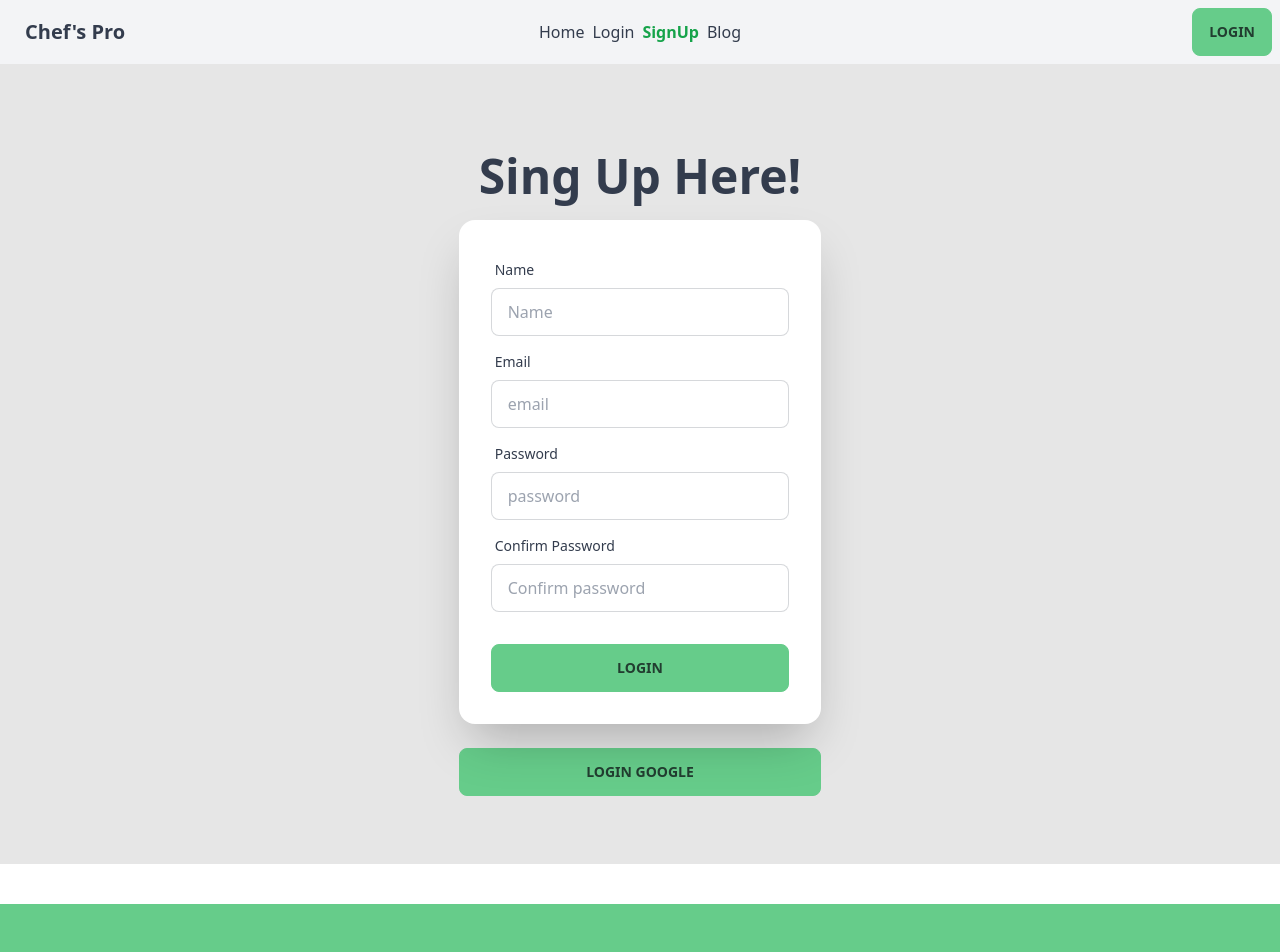
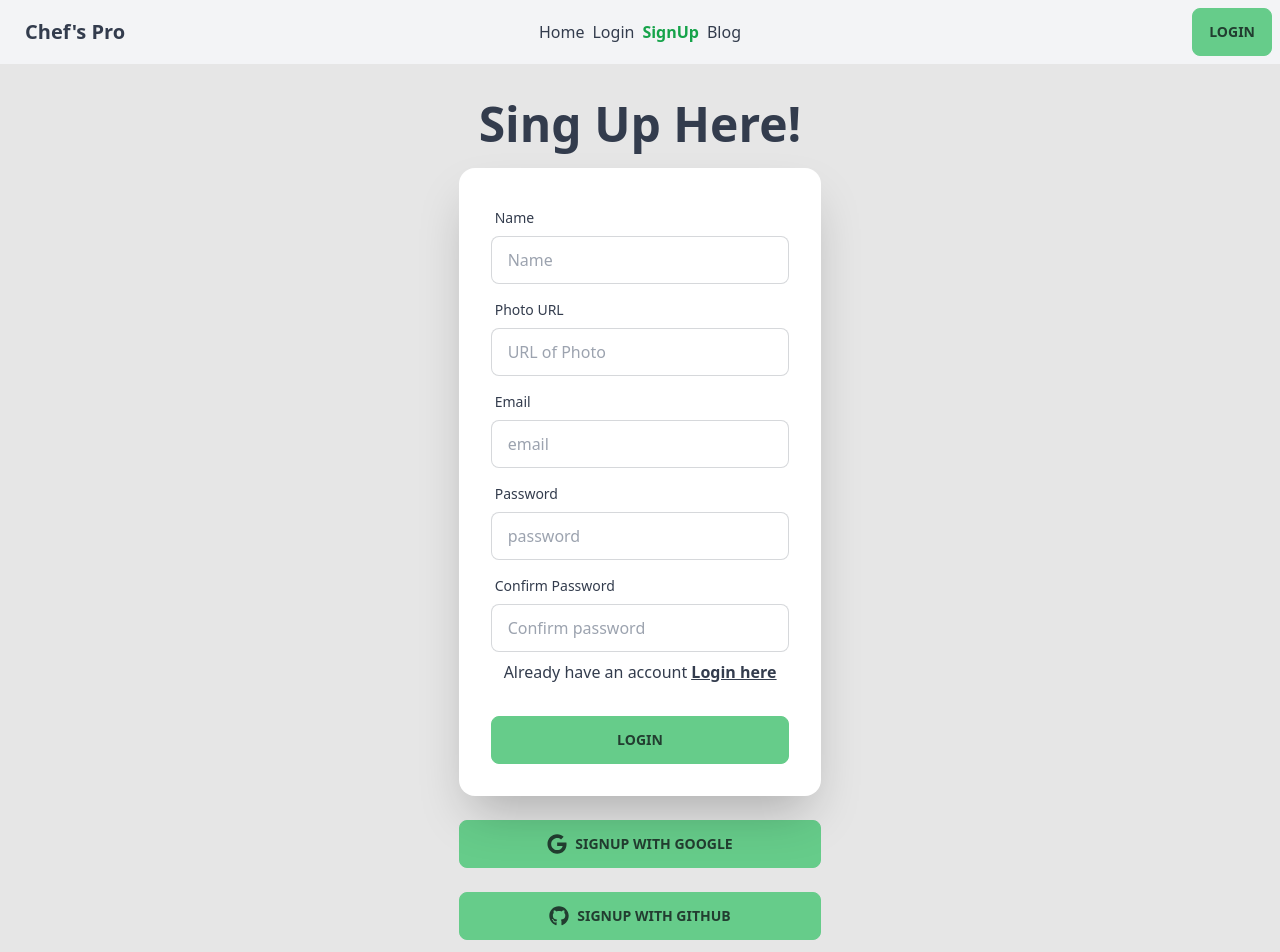
Before and after one commit to Sifat-E-Sadakin/Chef-s-Pro, a React (Vite) app: page /signUp in a window 1280 px wide. Shown: the top 952 px of the page. Built offline with nearby package versions, Linux system fonts and the light colour scheme; no server answers.

Commit message:
signUp page implemented

```diff
--- a/src/Components/Login/Login.jsx
+++ b/src/Components/Login/Login.jsx
@@ -43,20 +43,20 @@ const Login = () => {
                                 <label className="label">
                                     <span className="label-text">Email</span>
                                 </label>
-                                <input name='email' type="email" placeholder="email" className="input input-bordered" />
+                                <input required name='email' type="email" placeholder="email" className="input input-bordered" />
                             </div>
                             <div className="form-control">
                                 <label className="label">
                                     <span className="label-text">Password</span>
                                 </label>
-                                <input type="password" name='password' placeholder="password" className="input input-bordered" />
+                                <input required type="password" name='password' placeholder="password" className="input input-bordered" />
                                 <label className="label">
                                     <a href="#" className="label-text-alt link link-hover">Forgot password?</a>
                                 </label>
                                 <label className="label">
                                     <p>First time in Chef's Pro <span className='link font-semibold'><ActiveLink to='/signUp'>Sign Up here</ActiveLink></span> </p>
                                 </label>
-                                {err &&  <p>{err}</p>}
+                                {err &&  <p className='text-warning'>{err}</p>}
                             </div>
                             <div className="form-control mt-6">
                                 <button className="btn btn-primary">Login</button>
--- a/src/Components/SignUp/SignUp.jsx
+++ b/src/Components/SignUp/SignUp.jsx
@@ -1,9 +1,11 @@
 import React, { useContext, useState } from 'react';
 import { userContext } from '../UserProvider/UserProvider';
+import ActiveLink from '../ActiveLink/ActiveLink';
+import { FaGoogle, FaGithub } from 'react-icons/fa';
 
 const SignUp = () => {
 
-    let {googlePopUp, createNewUser} = useContext(userContext);
+    let {googlePopUp, createNewUser, gitPopUp, update} = useContext(userContext);
 
     let [err, setErr] = useState(null)
 
@@ -15,6 +17,9 @@ const SignUp = () => {
         let email= event.target.email.value;
         let password = event.target.password.value;
         let confirmPassword = event.target.ConfirmPassword.value;
+        let name = event.target.name.value;
+        let photo = event.target.photo.value;
+
 
 
         console.log(email, password, confirmPassword);
@@ -33,15 +38,16 @@ const SignUp = () => {
             return;
 
         }
-        if(!/(?=.*[0-9])/.test(password)){
-            setErr('Password must contain a number')
-            return
+        // if(!/(?=.*[0-9])/.test(password)){
+        //     setErr('Password must contain a number')
+        //     return
 
-        }
+        // }
         createNewUser(email,password)
         .then(res =>{
             let user = res.user;
             console.log(user);
+            update(name, photo)
 
         }
 
@@ -63,20 +69,26 @@ const SignUp = () => {
                                         <label className="label">
                                             <span className="label-text">Name</span>
                                         </label>
-                                        <input name='name' type="text" placeholder="Name" className="input input-bordered" />
+                                        <input required name='name' type="text" placeholder="Name" className="input input-bordered" />
+                                    </div>
+                                    <div className="form-control">
+                                        <label className="label">
+                                            <span className="label-text">Photo URL</span>
+                                        </label>
+                                        <input name='photo' type="text" placeholder="URL of Photo" className="input input-bordered" />
                                     </div>
 
                                     <div className="form-control">
                                         <label className="label">
                                             <span className="label-text">Email</span>
                                         </label>
-                                        <input name='email' type="email" placeholder="email" className="input input-bordered" />
+                                        <input required name='email' type="email" placeholder="email" className="input input-bordered" />
                                     </div>
                                     <div className="form-control">
                                         <label className="label">
                                             <span className="label-text">Password</span>
                                         </label>
-                                        <input type="password" name='password' placeholder="password" className="input input-bordered" />
+                                        <input required type="password" name='password' placeholder="password" className="input input-bordered" />
 
                                     </div>
                                     <div className="form-control">
@@ -86,6 +98,7 @@ const SignUp = () => {
                                         <input type="password" name='ConfirmPassword' placeholder="Confirm password" className="input input-bordered" />
 
                                     </div>
+                                    <p>Already have an account  <span className='link font-semibold'><ActiveLink to='/login'>Login here</ActiveLink></span> </p>
                                     {err && <p className='text-accent'>{err}</p>}
                                     <div className="form-control mt-6">
                                         <button className="btn btn-primary">Login</button>
@@ -93,7 +106,10 @@ const SignUp = () => {
                                 </div>
                             </form>
                             <div className="form-control mt-6">
-                                <button onClick={googlePopUp} className="btn btn-primary">Login google</button>
+                                <button onClick={googlePopUp} className="btn btn-primary"><FaGoogle className='text-xl mr-2'></FaGoogle>SignUp with google</button>
+                            </div>
+                            <div className="form-control mt-6">
+                                <button onClick={gitPopUp} className="btn btn-primary"><FaGithub className='text-xl mr-2'></FaGithub>SignUp with github </button>
                             </div>
                         </div>
                     </div>
--- a/src/Components/UserProvider/UserProvider.jsx
+++ b/src/Components/UserProvider/UserProvider.jsx
@@ -1,5 +1,5 @@
 import React, { createContext, useEffect, useState } from 'react';
-import { getAuth, createUserWithEmailAndPassword, signInWithEmailAndPassword, onAuthStateChanged, signOut, GoogleAuthProvider, signInWithPopup, GithubAuthProvider } from "firebase/auth";
+import { getAuth, createUserWithEmailAndPassword, signInWithEmailAndPassword, onAuthStateChanged, signOut, GoogleAuthProvider, signInWithPopup, GithubAuthProvider, updateProfile } from "firebase/auth";
 import app from '../Firebase/Firebase.config';
 
 
@@ -61,6 +61,15 @@ const UserProvider = ({children}) => {
         return signInWithPopup(auth, gitProvider);
     }
 
+    let update =(name, photo)=>{
+        return updateProfile(auth.currentUser,{
+            displayName: name,
+            photoURL: photo
+
+        })
+
+    }
+
     let [chefs, setChefs] = useState([])
 
     useEffect(()=>{
@@ -78,7 +87,8 @@ const UserProvider = ({children}) => {
         logout,
         googlePopUp,
         gitPopUp,
-        chefs
+        chefs,
+        update
     }
 
 
```
